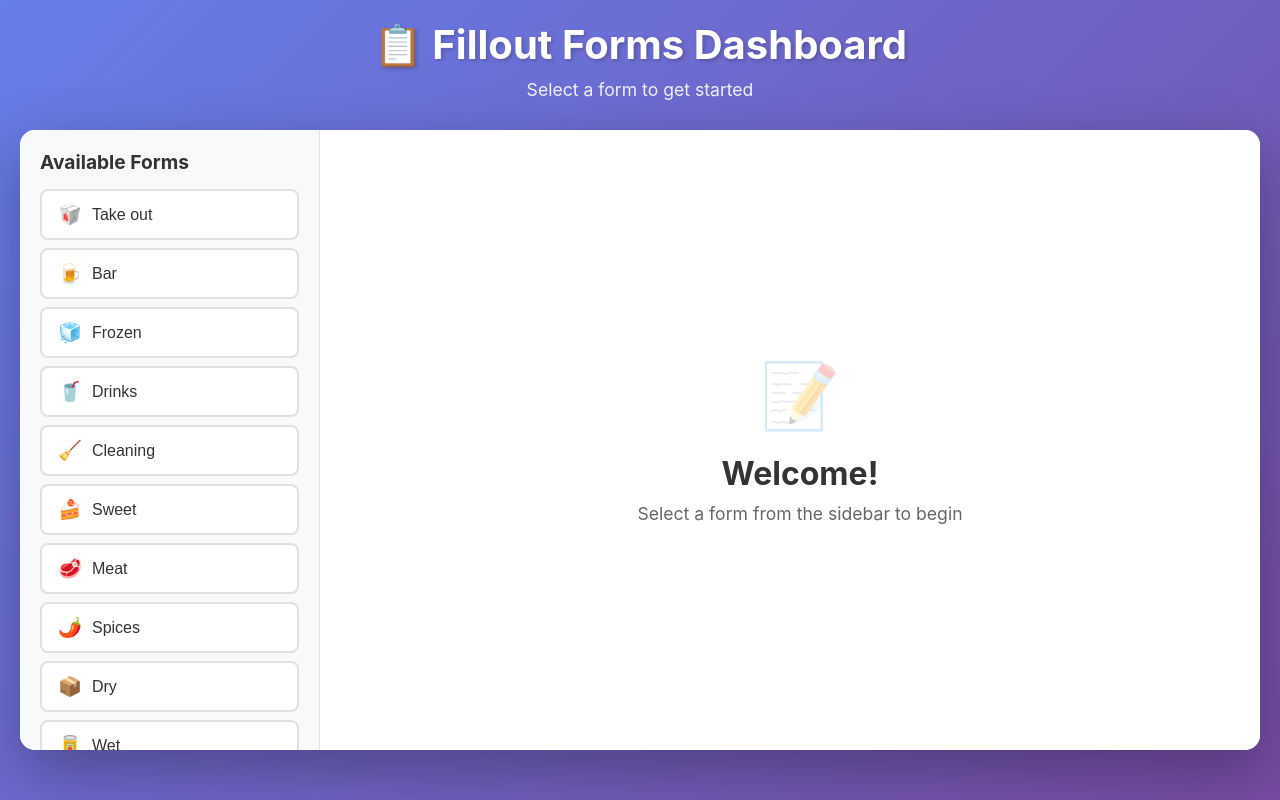
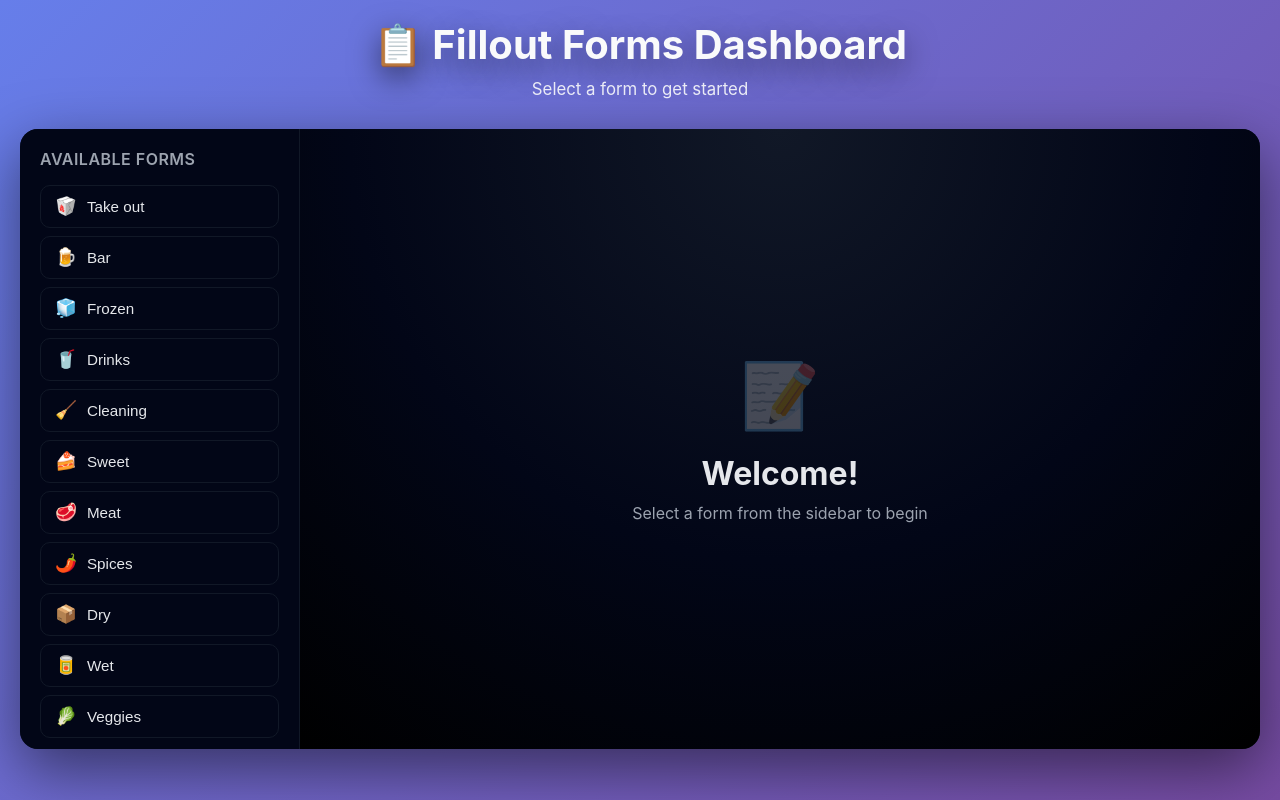
Before and after one commit to IvyAndersen/fillout-dashboard, a website: page index.html in a window 1280 px wide. Drawn offline with Linux system fonts and the light colour scheme.

Commit message:
Refactor styles for improved dark theme support

```diff
--- a/styles.css
+++ b/styles.css
@@ -6,55 +6,64 @@
 
 body {
     font-family: -apple-system, BlinkMacSystemFont, 'Segoe UI', Roboto, Oxygen, Ubuntu, Cantarell, sans-serif;
+    /* keep the nice purple gradient */
     background: linear-gradient(135deg, #667eea 0%, #764ba2 100%);
     min-height: 100vh;
     padding: 20px;
 }
 
+/* wrapper */
 .container {
     max-width: 1400px;
     margin: 0 auto;
 }
 
+/* header */
 .header {
     text-align: center;
-    color: white;
+    color: #f9fafb;
     margin-bottom: 30px;
 }
 
 .header h1 {
     font-size: 2.5rem;
     margin-bottom: 10px;
-    text-shadow: 2px 2px 4px rgba(0,0,0,0.2);
+    text-shadow: 0 10px 30px rgba(0,0,0,0.5);
 }
 
 .header p {
-    font-size: 1.1rem;
+    font-size: 1.05rem;
     opacity: 0.9;
 }
 
+/* main card */
 .dashboard {
     display: grid;
-    grid-template-columns: 300px 1fr;
-    gap: 20px;
-    background: white;
-    border-radius: 15px;
+    grid-template-columns: 280px 1fr;
+    gap: 0;
+    background: rgba(15, 23, 42, 0.96);      /* dark shell like the form */
+    border-radius: 18px;
     overflow: hidden;
-    box-shadow: 0 20px 60px rgba(0,0,0,0.3);
+    box-shadow: 0 20px 60px rgba(0,0,0,0.5);
     height: calc(100vh - 180px);
 }
 
+/* sidebar */
 .sidebar {
-    background: #f8f9fa;
+    background: #020617;                     /* near-black */
     padding: 20px;
     overflow-y: auto;
-    border-right: 1px solid #e0e0e0;
+    border-right: 1px solid #111827;
+    color: #e5e7eb;
 }
 
 .sidebar h2 {
-    font-size: 1.2rem;
-    margin-bottom: 15px;
-    color: #333;
+    font-size: 1rem;
+    margin-bottom: 16px;
+    font-weight: 600;
+    letter-spacing: 0.03em;
+    text-transform: uppercase;
+    color: #9ca3af;
 }
 
 .form-list {
@@ -65,53 +74,58 @@
     margin-bottom: 8px;
 }
 
+/* buttons */
 .form-button {
     width: 100%;
-    padding: 12px 16px;
-    background: white;
-    border: 2px solid #e0e0e0;
-    border-radius: 8px;
+    padding: 10px 14px;
+    background: #020617;
+    border: 1px solid #111827;
+    border-radius: 10px;
     text-align: left;
     cursor: pointer;
-    font-size: 1rem;
-    color: #333;
-    transition: all 0.3s ease;
+    font-size: 0.95rem;
+    color: #e5e7eb;
     display: flex;
     align-items: center;
     gap: 10px;
+    transition: transform 0.15s ease, box-shadow 0.15s ease, background 0.15s ease, border-color 0.15s ease, color 0.15s ease;
 }
 
 .form-button:hover {
-    background: #667eea;
-    color: white;
-    border-color: #667eea;
-    transform: translateX(5px);
+    background: #0b1120;
+    border-color: #22c55e;                   /* subtle green accent like Fillout buttons */
+    box-shadow: 0 6px 18px rgba(0,0,0,0.6);
+    transform: translateX(2px);
 }
 
 .form-button.active {
-    background: #667eea;
-    color: white;
-    border-color: #667eea;
+    background: #22c55e;
+    border-color: #22c55e;
+    color: #022c22;
+    box-shadow: 0 10px 24px rgba(0,0,0,0.8);
 }
 
 .form-icon {
-    font-size: 1.2rem;
+    font-size: 1.1rem;
 }
 
+/* content area behind the iframe */
 .content {
     position: relative;
-    background: white;
+    background: #020617;                     /* match Fillout’s dark background */
 }
 
+/* welcome state (when no form selected) */
 .welcome {
     display: flex;
     flex-direction: column;
     align-items: center;
     justify-content: center;
     height: 100%;
-    color: #666;
+    color: #9ca3af;
     text-align: center;
     padding: 40px;
+    background: radial-gradient(circle at top, #111827 0%, #020617 55%, #000 100%);
 }
 
 .welcome.hidden {
@@ -121,19 +135,20 @@
 .welcome-icon {
     font-size: 4rem;
     margin-bottom: 20px;
-    opacity: 0.3;
+    opacity: 0.25;
 }
 
 .welcome h2 {
     font-size: 2rem;
     margin-bottom: 10px;
-    color: #333;
+    color: #e5e7eb;
 }
 
 .welcome p {
-    font-size: 1.1rem;
+    font-size: 1rem;
 }
 
+/* iframe wrapper */
 .form-wrapper {
     display: none;
     width: 100%;
@@ -141,6 +156,7 @@
     position: absolute;
     top: 0;
     left: 0;
+    background: #020617;                     /* so edges around the form stay dark */
 }
 
 .form-wrapper.active {
@@ -156,6 +172,7 @@
     left: 0;
 }
 
+/* responsive */
 @media (max-width: 768px) {
     .dashboard {
         grid-template-columns: 1fr;
@@ -164,7 +181,7 @@
 
     .sidebar {
         border-right: none;
-        border-bottom: 1px solid #e0e0e0;
+        border-bottom: 1px solid #111827;
     }
 
     .content {
```
